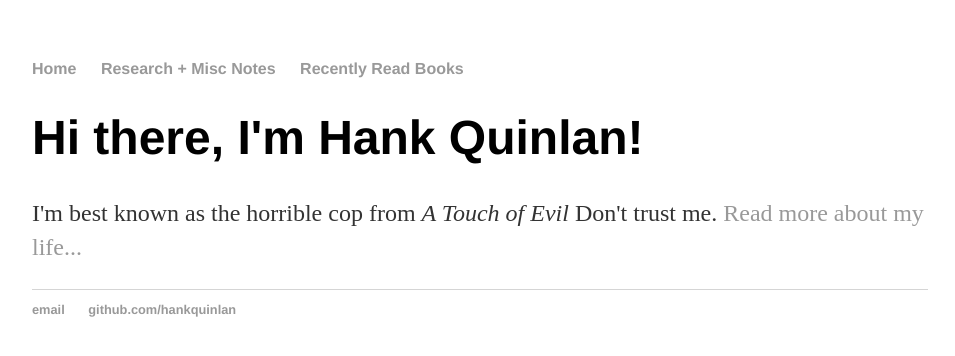
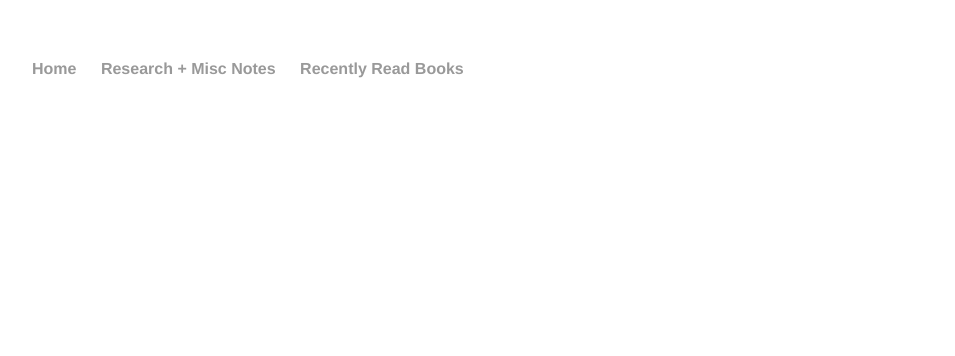
Before and after one commit to kozleo/kozleo.github.io, a Jekyll site: the page built from index.html, in a window 1280 px wide. Shown: the top 356 px of the page, without its empty margins (160-1115 px from the left). Built offline with Jekyll 4.4.1, drawn with Linux system fonts in a browser that asks for light colours.

Commit message:
Update default.html

```diff
--- a/_layouts/default.html
+++ b/_layouts/default.html
@@ -13,19 +13,5 @@
 			<li><a href="/books/index.html">Recently Read Books</a></li>
     		</ul>
 		</nav>
-		<div class="container">
-    		<div class="blurb">
-        		<h1>Hi there, I'm Hank Quinlan!</h1>
-				<p>I'm best known as the horrible cop from <em>A Touch of Evil</em> Don't trust me. <a href="/about">Read more about my life...</a></p>
-    		</div><!-- /.blurb -->
-		</div><!-- /.container -->
-		<footer>
-    		<ul>
-        		<li><a href="mailto:hankquinlanhub@gmail.com">email</a></li>
-        		<li><a href="https://github.com/hankquinlan">github.com/hankquinlan</a></li>
-			</ul>
-		</footer>
-
-
 	</body>
 </html>
```
